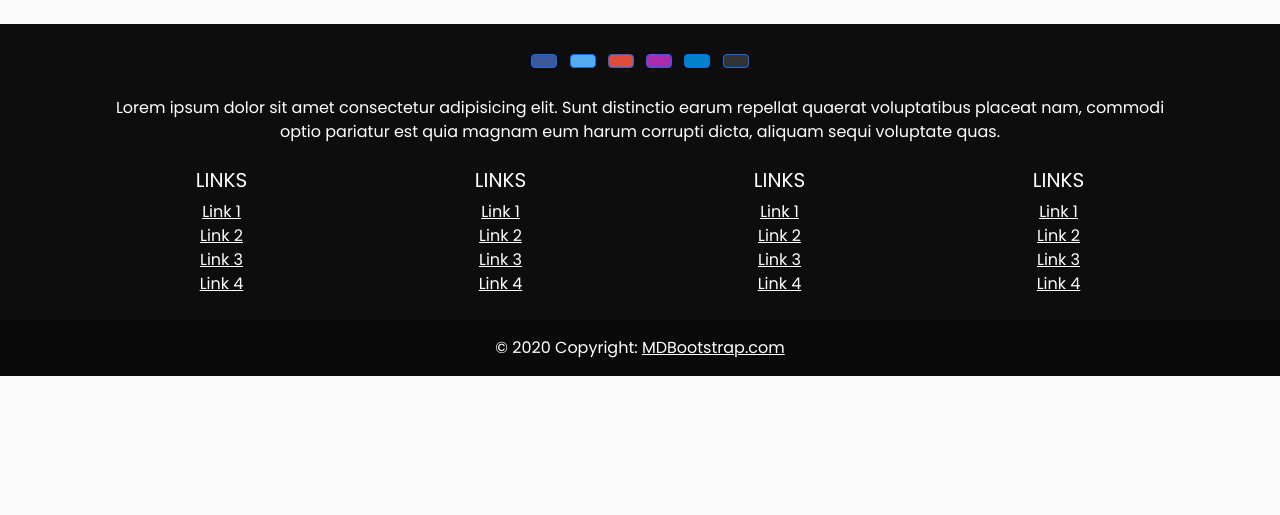
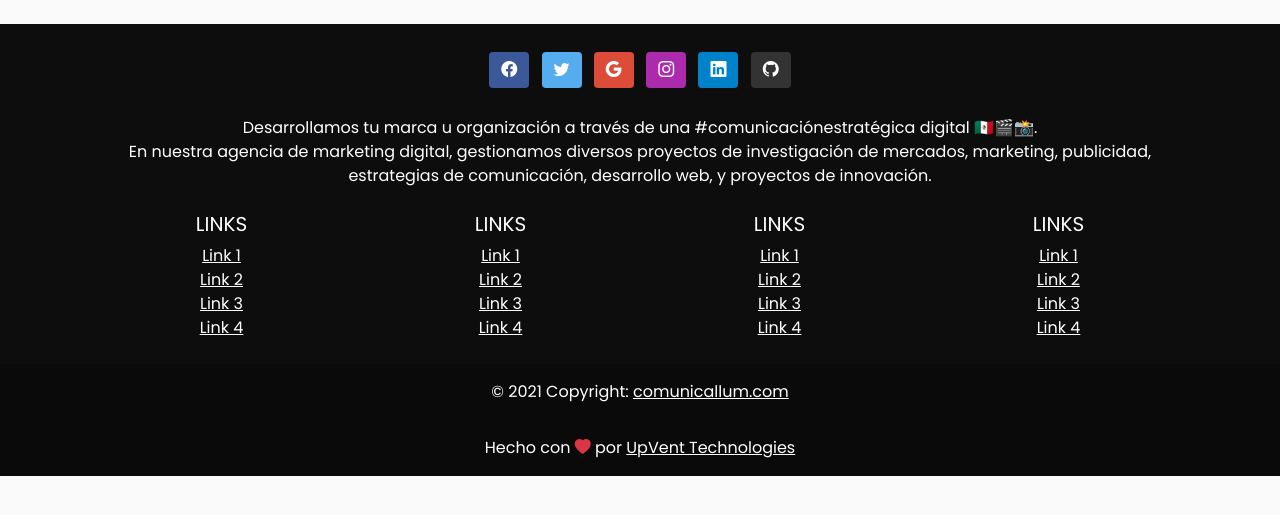
Before and after one commit to UpVent/comunicallum, a Django app: page / in a window 1280 px wide. Shown: the part 73-588 px from the top of the page. Run offline with Django 3.2, Linux system fonts and the light colour scheme; some libraries are stand-ins or nearby versions.

Commit message:
Add information to footer

```diff
--- a/comunicallum/core/templates/core/footer.html
+++ b/comunicallum/core/templates/core/footer.html
@@ -1,44 +1,28 @@
-<!-- Footer -->
 <footer class=" text-center text-white" style="background-color:#0d0d0d;">
-  <!-- Grid container -->
   <div class="container p-4">
-
-    <!-- Section: Social media -->
     <section class="mb-4">
       <!-- Facebook -->
-      <a class="btn btn-primary btn-floating m-1" style="background-color: #3b5998" href="#!" role="button"><i class="fab fa-facebook-f"></i></a>
+      <a class="btn btn-primary border-0 m-1" style="background-color: #3b5998" href="#!" role="button"><i class="bi bi-facebook"></i></a>
+      <!-- Twitter -->
+      <a class="btn btn-primary border-0 m-1" style="background-color: #55acee" href="#!" role="button"><i class="bi bi-twitter"></i></a>
+      <!-- Google -->
+      <a class="btn btn-primary border-0 m-1" style="background-color: #dd4b39" href="#!" role="button"><i class="bi bi-google"></i></a>
+      <!-- Instagram -->
+      <a class="btn btn-primary border-0 m-1" style="background-color: #ac2bac" href="#!" role="button"><i class="bi bi-instagram"></i></a>
+      <!-- Linkedin -->
+      <a class="btn btn-primary border-0 m-1" style="background-color: #0082ca" href="#!" role="button"><i class="bi bi-linkedin"></i></a>
+      <!-- Github -->
+      <a class="btn btn-primary border-0 m-1" style="background-color: #333333" href="#!" role="button"><i class="bi bi-github"></i></a>
+    </section>
 
-      <!-- Twitter -->
-      <a class="btn btn-primary btn-floating m-1" style="background-color: #55acee" href="#!" role="button"><i class="fab fa-twitter"></i></a>
+    <section class="mb-4">
+        <p>
+            Desarrollamos tu marca u organización a través de una #comunicaciónestratégica digital 🇲🇽🎬📸.
+            <br />
+            En nuestra agencia de marketing digital, gestionamos diversos proyectos de investigación de mercados, marketing, publicidad, estrategias de comunicación, desarrollo web, y proyectos de innovación.
+        </p>
+    </section>
 
-      <!-- Google -->
-      <a class="btn btn-primary btn-floating m-1" style="background-color: #dd4b39" href="#!" role="button"><i class="fab fa-google"></i></a>
-
-      <!-- Instagram -->
-      <a class="btn btn-primary btn-floating m-1" style="background-color: #ac2bac" href="#!" role="button"><i class="fab fa-instagram"></i></a>
-
-      <!-- Linkedin -->
-      <a class="btn btn-primary btn-floating m-1" style="background-color: #0082ca" href="#!" role="button"><i class="fab fa-linkedin-in"></i></a>
-      <!-- Github -->
-      <a class="btn btn-primary btn-floating m-1" style="background-color: #333333" href="#!" role="button"><i class="fab fa-github"></i></a>
-    </section>
-    <!-- Section: Social media -->
-
-
-
-    <!-- Section: Text -->
-    <section class="mb-4">
-      <p>
-        Lorem ipsum dolor sit amet consectetur adipisicing elit. Sunt
-        distinctio earum repellat quaerat voluptatibus placeat nam,
-        commodi optio pariatur est quia magnam eum harum corrupti dicta,
-        aliquam sequi voluptate quas.
-      </p>
-    </section>
-    <!-- Section: Text -->
-
-
-    <!-- Section: Links -->
     <section class="">
       <!--Grid row-->
       <div class="row">
@@ -61,9 +45,7 @@
             </li>
           </ul>
         </div>
-        <!--Grid column-->
 
-        <!--Grid column-->
         <div class="col-lg-3 col-md-6 mb-4 mb-md-0">
           <h5 class="text-uppercase">Links</h5>
 
@@ -82,9 +64,7 @@
             </li>
           </ul>
         </div>
-        <!--Grid column-->
 
-        <!--Grid column-->
         <div class="col-lg-3 col-md-6 mb-4 mb-md-0">
           <h5 class="text-uppercase">Links</h5>
 
@@ -103,9 +83,7 @@
             </li>
           </ul>
         </div>
-        <!--Grid column-->
 
-        <!--Grid column-->
         <div class="col-lg-3 col-md-6 mb-4 mb-md-0">
           <h5 class="text-uppercase">Links</h5>
 
@@ -124,16 +102,14 @@
             </li>
           </ul>
         </div>
-        <!--Grid column-->
       </div>
-      <!--Grid row-->
     </section>
-    <!-- Section: Links -->
-
   </div>
-  <!-- Grid container -->
   <div class="text-center p-3" style="background-color: rgba(0, 0, 0, 0.2)">
-    © 2020 Copyright:
-    <a class="text-white" href="https://mdbootstrap.com/">MDBootstrap.com</a>
+      © {% now "Y" %} Copyright:
+    <a class="text-white" href="https://comunicallum.com/">comunicallum.com</a>
+  </div>
+  <div class="text-center p-3" style="background-color: rgba(0, 0, 0, 0.2)">
+      Hecho con <i class="bi bi-heart-fill text-danger"></i> por <a class="text-white" href="https://upvent.codes/">UpVent Technologies</a>
   </div>
 </footer>
```
